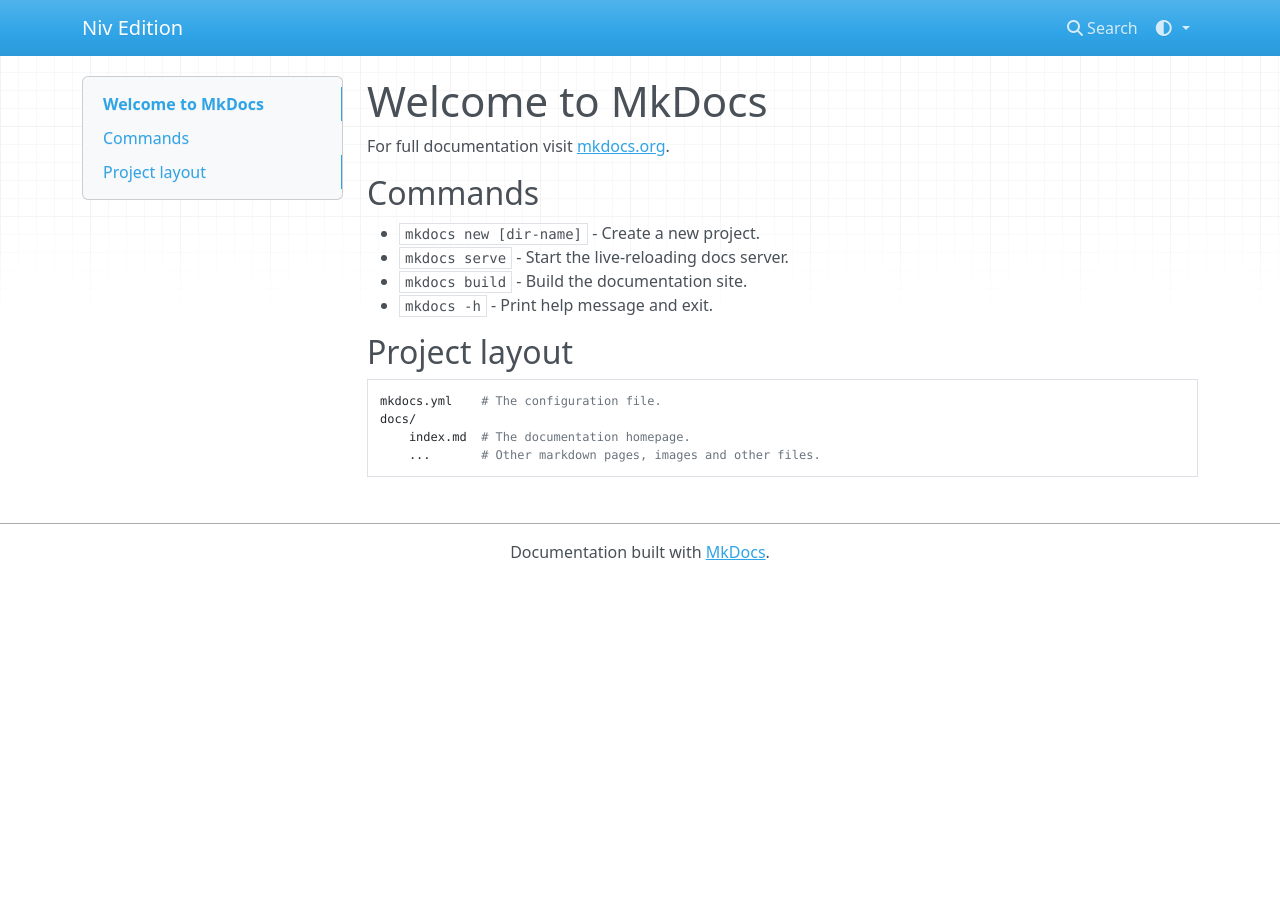
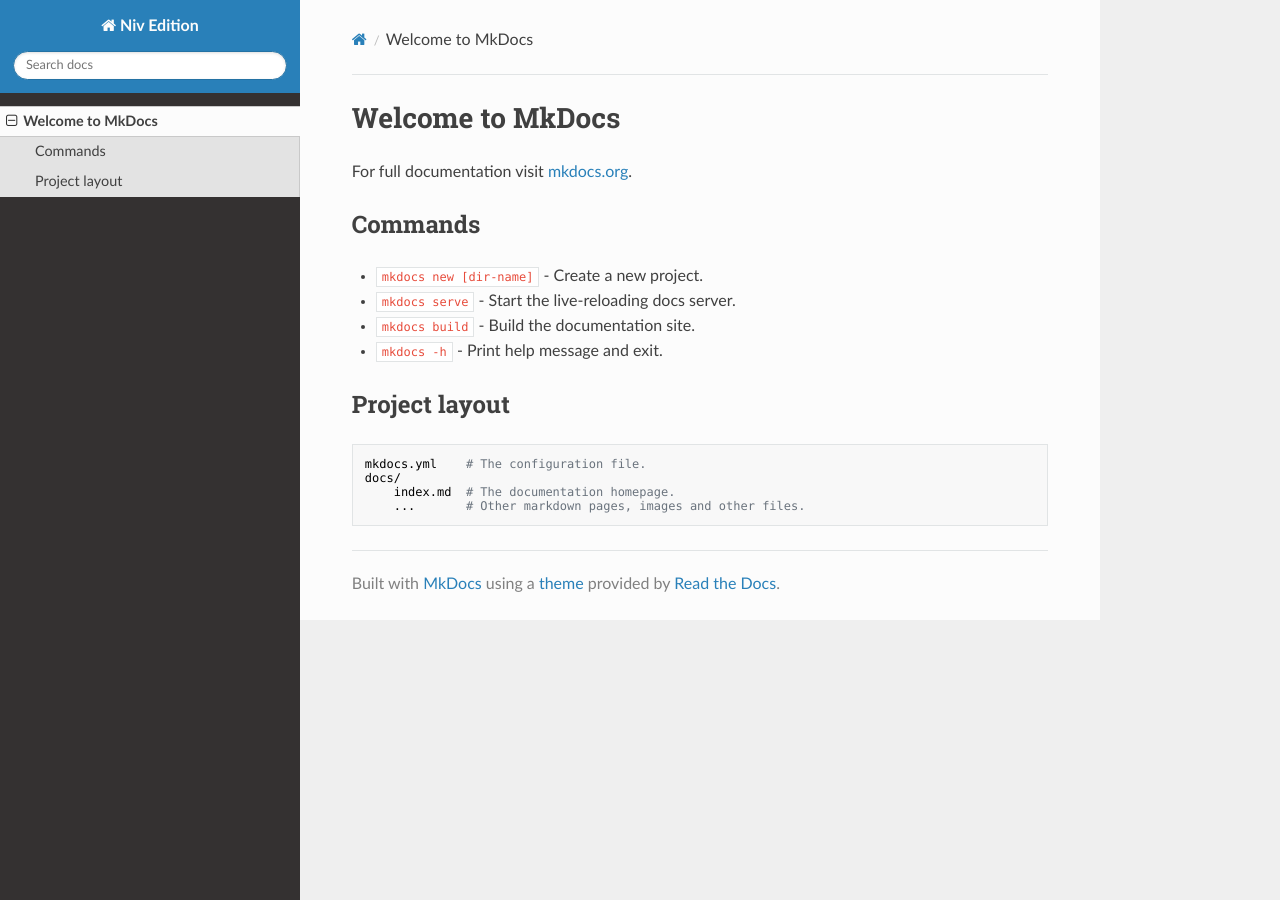
Before and after one commit to Novalmauge/Niv_Edition, an MkDocs documentation site: the page built from docs/index.md, in a window 1280 px wide. Built offline with MkDocs 1.6.1, drawn with Linux system fonts in a browser that asks for light colours; nearby versions of some CDN libraries; some of the changed lines change nothing that is shown.

Commit message:
Changing layout

```diff
--- a/mkdocs.yml
+++ b/mkdocs.yml
@@ -1,9 +1,9 @@
 site_name: Niv Edition
 
 theme:
-  name: mkdocs
-  color_mode: auto
-  user_color_mode_toggle: true
+  name: readthedocs
+  color_mode: dark
+
 
   font:
     text: Signika
```
